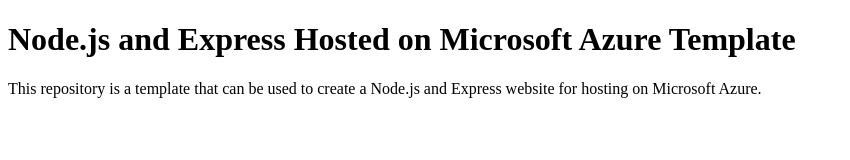
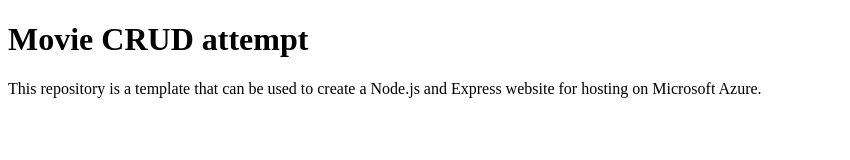
Before and after one commit to Vandal2006/MovieCRUDLite, a website: page client/index.html in a window 1280 px wide. Shown: the whole page, without its empty margins (0-850 px from the left). Drawn offline with Linux system fonts and the light colour scheme.

Commit message:
update index html

```diff
--- a/client/index.html
+++ b/client/index.html
@@ -1,10 +1,10 @@
 <!DOCTYPE html>
 <html>
 <head>
-	<title>Node.js on Azure Template</title>
+	<title>Movie CRUD attempt</title>
 </head>
 <body>
-	<h1>Node.js and Express Hosted on Microsoft Azure Template</h1>
+	<h1>Movie CRUD attempt</h1>
 	<p>This repository is a template that can be used to create a Node.js and Express website for hosting on Microsoft
 	Azure.</p>
 </body>
```
